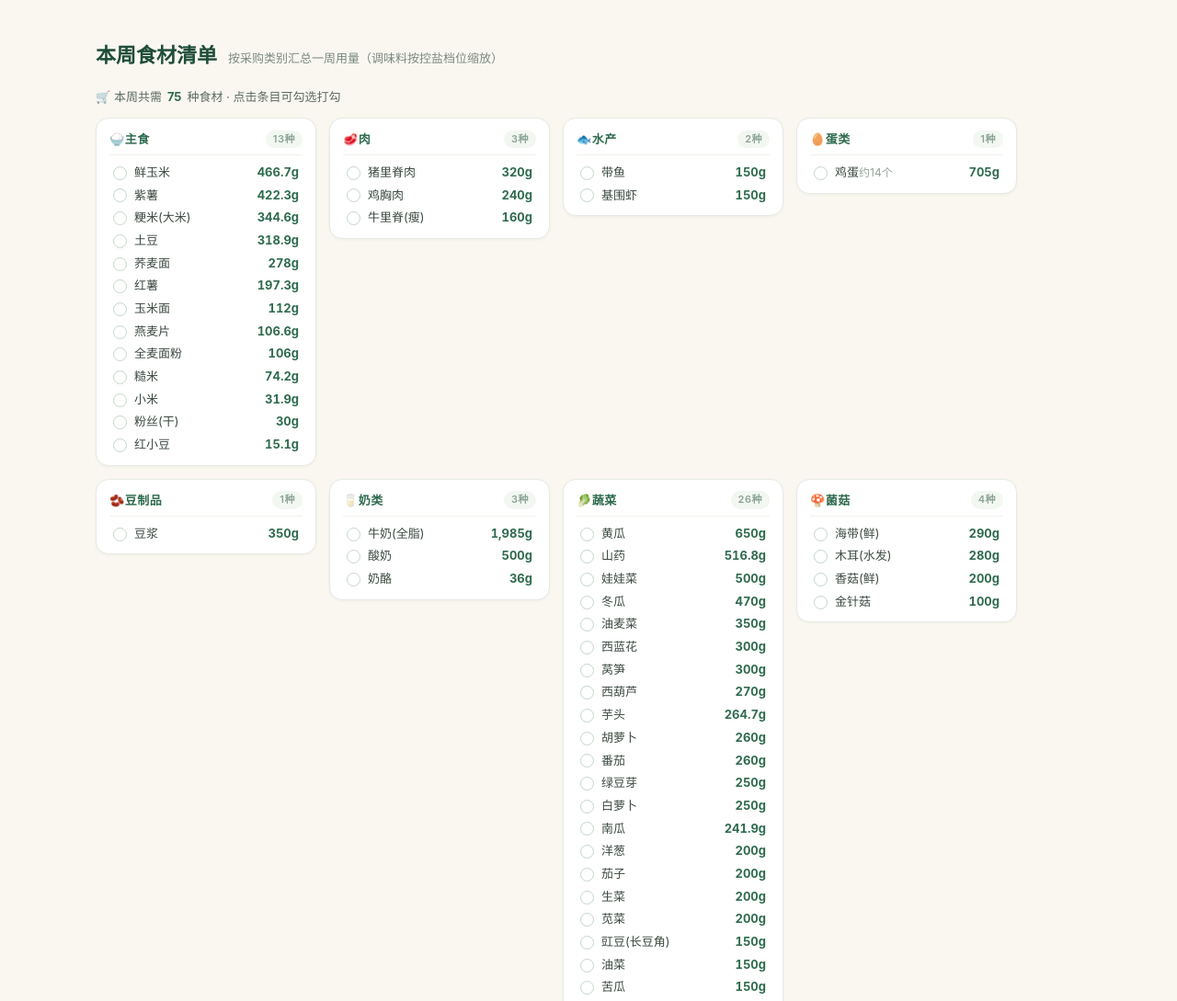
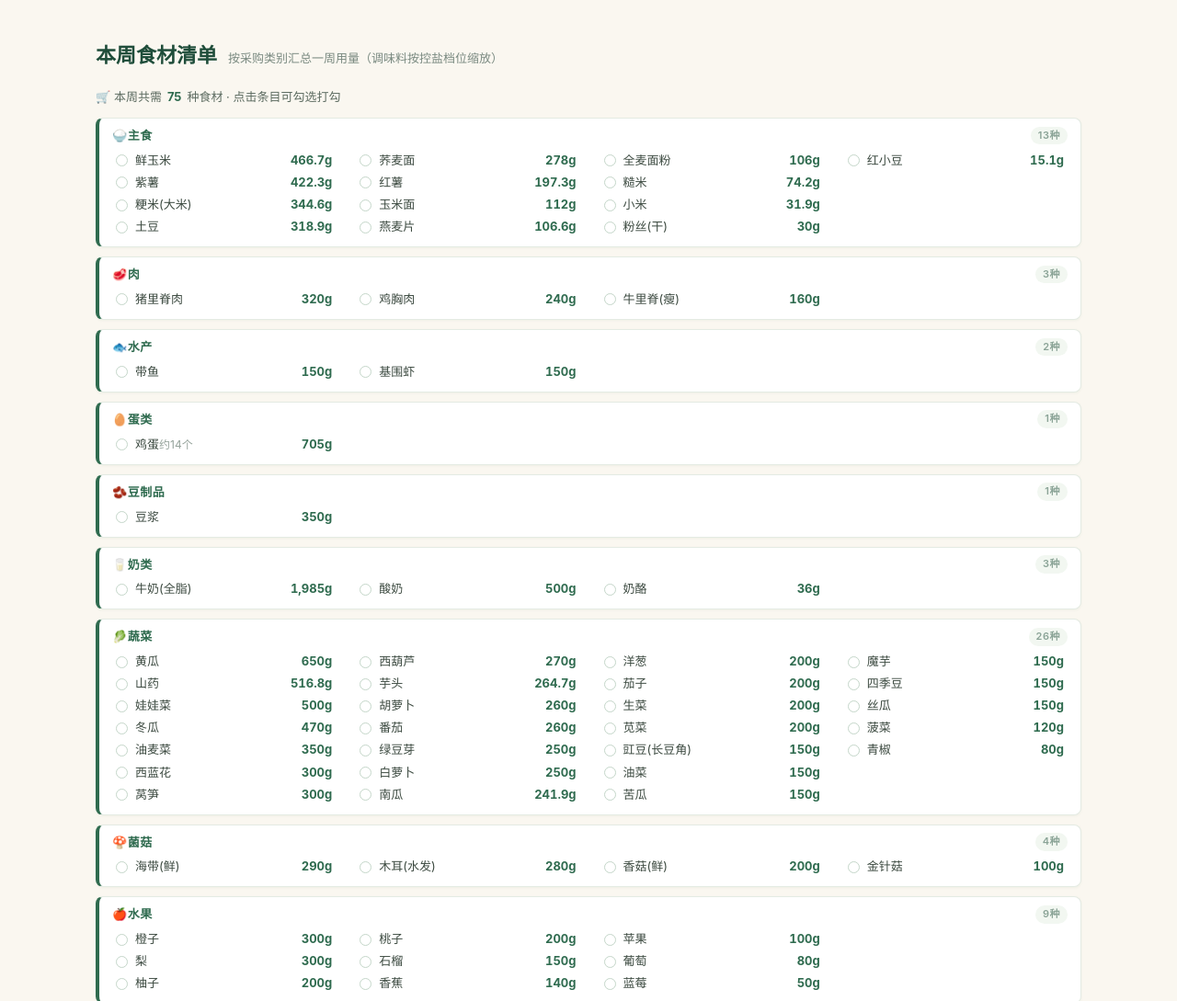
Before and after one commit to hwdzzZ/diet-planner, a plain HTML site: page index.html in a window 1280 px wide. Shown: the part 1166-2255 px from the top of the page at 92% size. Drawn offline with Linux system fonts and the light colour scheme.

Commit message:
食材清单改全宽条带式：彻底解决参差与长列
- 网格卡片→全宽横条：每类一条，上下堆叠如清单，无行列参差
- 卡内 CSS columns 多列均衡排布：蔬菜26条拆5列，高度700px→213px
- 左侧绿色竖条+图标+N种徽章；打勾交互保留

```diff
--- a/index.html
+++ b/index.html
@@ -94,16 +94,17 @@ input[type=range]{flex:1;accent-color:var(--leaf-2)}
 /* 本周食材清单 */
 .shop-sum{display:flex;align-items:center;gap:6px;margin:0 0 12px;font-size:13px;color:#5c6b60}
 .shop-sum b{color:var(--leaf-2)}
-.shop-grid{display:grid;grid-template-columns:repeat(auto-fit,minmax(200px,240px));gap:14px;margin-bottom:20px;align-items:start}
-.shop-col{background:#fff;border:1px solid #e4ebe3;border-radius:14px;padding:12px 14px 10px;box-shadow:0 1px 3px rgba(38,94,60,.05);transition:box-shadow .15s,transform .15s}
-.shop-col:hover{box-shadow:0 5px 16px rgba(38,94,60,.10);transform:translateY(-2px)}
-.shop-col h5{margin:0 0 6px;font-size:13px;color:var(--leaf-2);display:flex;align-items:center;gap:6px;padding-bottom:6px;border-bottom:1px solid #eef3ec;letter-spacing:.5px}
+.shop-grid{display:flex;flex-direction:column;gap:10px;margin-bottom:20px}
+.shop-col{background:#fff;border:1px solid #e4ebe3;border-left:4px solid var(--leaf-2);border-radius:8px;padding:8px 14px 10px;box-shadow:0 1px 3px rgba(38,94,60,.05);transition:box-shadow .15s}
+.shop-col:hover{box-shadow:0 3px 10px rgba(38,94,60,.08)}
+.shop-col h5{margin:0 0 4px;font-size:13px;color:var(--leaf-2);display:flex;align-items:center;gap:6px;letter-spacing:.5px}
 .shop-count{margin-left:auto;font-size:11px;color:#8aa396;background:#f2f7f1;border-radius:20px;padding:1px 8px;font-weight:600}
-.shop-row{display:flex;align-items:center;gap:8px;font-size:13px;line-height:1.9;cursor:pointer;border-radius:6px;padding:0 4px;transition:background .12s;user-select:none}
+.shop-rows{columns:210px auto;column-gap:22px}
+.shop-row{display:flex;align-items:center;gap:8px;font-size:13px;line-height:1.85;cursor:pointer;border-radius:6px;padding:0 4px;transition:background .12s;user-select:none;break-inside:avoid}
 .shop-row:hover{background:#f6faf5}
-.shop-row .dot{width:15px;height:15px;border:1.5px solid #c4d6c9;border-radius:50%;flex:none;transition:all .15s;position:relative;margin-top:2px}
+.shop-row .dot{width:13px;height:13px;border:1.5px solid #c4d6c9;border-radius:50%;flex:none;transition:all .15s;position:relative;margin-top:2px}
 .shop-row.done .dot{background:var(--leaf-2);border-color:var(--leaf-2)}
-.shop-row.done .dot::after{content:'';position:absolute;left:4px;top:1px;width:5px;height:9px;border:solid #fff;border-width:0 2px 2px 0;transform:rotate(45deg)}
+.shop-row.done .dot::after{content:'';position:absolute;left:3.5px;top:1px;width:4px;height:8px;border:solid #fff;border-width:0 2px 2px 0;transform:rotate(45deg)}
 .shop-row span{color:#3c4a40;flex:1}
 .shop-row.done span{color:#a8b4ac;text-decoration:line-through}
 .shop-row em{font-style:normal;color:#94a29a;font-size:12px}
@@ -874,11 +875,11 @@ function renderShopList(){
   SHOP_ORDER.forEach(c=>{
     const list=Object.values(agg).filter(a=>a.c===c).sort((a,b)=>b.g-a.g);
     if(!list.length)return;
-    html+=`<div class="shop-col"><h5>${SHOP_ICONS[c]||"·"}${SHOP_TITLES[c]}<span class="shop-count">${list.length}种</span></h5>`+
+    html+=`<div class="shop-col"><h5>${SHOP_ICONS[c]||"·"}${SHOP_TITLES[c]}<span class="shop-count">${list.length}种</span></h5><div class="shop-rows">`+
       list.map(a=>{
         const extra=(a.c==="egg")?`<em>约${Math.round(a.g/50)}个</em>`:"";
         return `<div class="shop-row"><i class="dot"></i><span>${a.n}${extra}</span><b>${fmtG(a.g)}g</b></div>`;
-      }).join("")+"</div>";
+      }).join("")+"</div></div>";
   });
   area.innerHTML=html+"</div>";
   /* 采购打勾（事件委托，切换完成态） */
```
